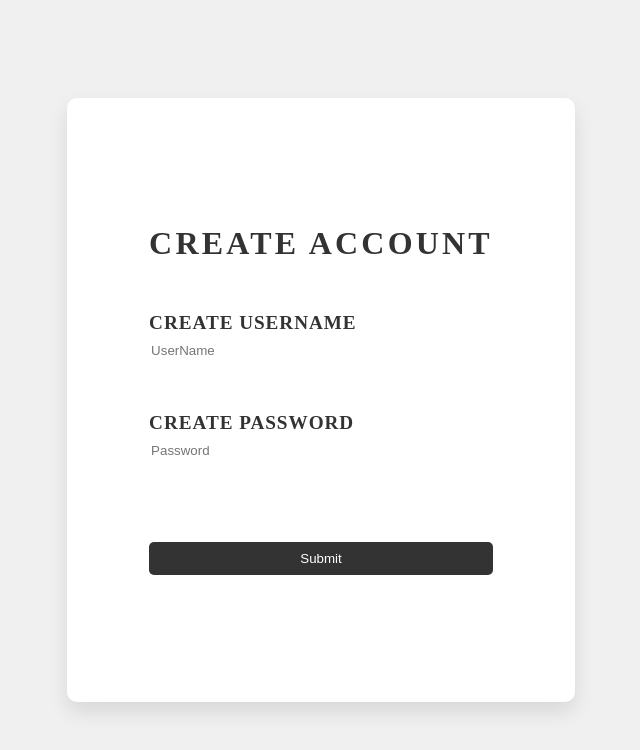
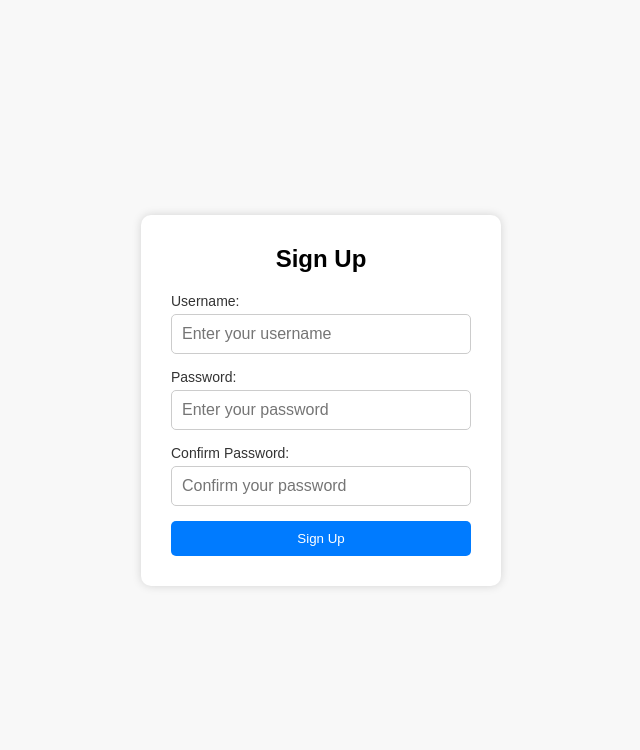
Before and after one commit to KirSpaceB/PersonalHabitTracker, a React (Vite) app in the folder client/: page /SignUp in a window 1280 px wide. Shown: the top 750 px of the page, without its empty margins (319-959 px from the left). Built offline with nearby package versions, Linux system fonts and the light colour scheme.

Commit message:
feat: Refactored signup page

```diff
--- a/client/src/components/FormInput.tsx
+++ b/client/src/components/FormInput.tsx
@@ -2,7 +2,7 @@ import { InputProps } from "../utils/types";
 import styles from '../styles/FormInput.module.css';
 const FormInput: React.FC<InputProps> = ({ type, name, placeholder, value, onChange, error,}) => {
   return (
-    <div>
+    <div className={styles.form_input_container}>
       <input
       className={styles.FormInput_input}
       type={type}
--- a/client/src/components/LoginPage.tsx
+++ b/client/src/components/LoginPage.tsx
@@ -2,7 +2,6 @@ import styles from '../styles/LoginPage.module.css';
 import FormInput from './FormInput';
 import { useState } from 'react';
 import { postUserLogin } from '../services/user-auth';
-import ResuableRoute from './ResuableRoute';
 import { useNavigate } from 'react-router-dom';
 
 const LoginPage = () => {
--- a/client/src/components/SignUpPage.tsx
+++ b/client/src/components/SignUpPage.tsx
@@ -75,48 +75,29 @@ const SignUpPage:React.FC = () => {
 
   const handleChange = (event:React.ChangeEvent<HTMLInputElement | HTMLTextAreaElement>) => {
     const {name, value} = event.target;
-    setFormValues({...formValues, [name]: value});
+  setFormValues({...formValues, [name]: value});
   }
 
-  return(
-    <>
-      <div className={styles.form_pageBody}>
-        <div className={styles.form_container}>
+  return (
+    <div className={styles.signup_container}>
+      <form className={styles.signup_form}>
+        <h2 className={styles.title}>Sign Up</h2>
 
-          <form onSubmit={handleSubmit}>
-            <h3 className={styles.SignUpPage_createaccount_tag}>Create Account</h3>
-
-            <br />
-            <span className={styles.SignUpPage_createusername_container}>Create Username</span>
-            <FormInput
-              type={'text'}
-              placeholder='UserName'
-              name='userName'
-              value={formValues.userName}
-              onChange={handleChange}
-              error={formErrors.userName}
-            />
-
-            <br/>
-            <span className={styles.SignUpPage_createusername_container}>Create Password</span>
-            <FormInput
-              type={'password'}
-              placeholder='Password'
-              name='password'
-              value={formValues.password}
-              onChange={handleChange}
-              error={formErrors.password}
-            />
-
-            <br/>
-            <div className={styles.SignUpPage_submit_container}>
-              <input type='submit' className={styles.SignUpPage_submit_btn}></input>
-            </div>
-          </form>
-
-        </div>
-      </div>
-    </>
+          <div className={styles.form_group}>
+              <label htmlFor="username">Username:</label>
+              <input type="text" id="username" className={styles.form_input} placeholder="Enter your username" />
+          </div>
+          <div className={styles.form_group}>
+              <label htmlFor="password">Password:</label>
+              <input type="password" id="password" className={styles.form_input} placeholder="Enter your password" />
+          </div>
+          <div className={styles.form_group}>
+              <label htmlFor="confirmPassword">Confirm Password:</label>
+              <input type="password" id="confirmPassword" className={styles.form_input} placeholder="Confirm your password" />
+          </div>
+          <button type="submit" className={styles.submit_btn}>Sign Up</button>
+      </form>
+    </div>
   )
 }
 
--- a/client/src/styles/FormInput.module.css
+++ b/client/src/styles/FormInput.module.css
@@ -1,4 +1,13 @@
+
+.form_input_container {
+  display: flex;
+  justify-content: center;
+  align-items: center;
+}
 .FormInput_input {
+  display: flex;
+  justify-content: center;
+  align-items: center;
   width: 15em;
   height: 2.2em;
   margin-bottom: 2em;
--- a/client/src/styles/SignUpPage.module.css
+++ b/client/src/styles/SignUpPage.module.css
@@ -1,74 +1,56 @@
-.form_pageBody {
-  min-width: 100vw;
-  min-height: 100vh;
-  display: flex;
-  align-items: center;
-  justify-content: center;
-  background-color: #f0f0f0;
-}
-
-.form_container {
-  width: 28em;
-  height: 34em;
-  border-radius: 10px;
-  background-color: #ffffff;
-  display: flex;
-  flex-direction: column;
-  align-items: center;
-  justify-content: center;
-  padding: 30px;
-  box-shadow: 0px 10px 20px 0px rgba(0,0,0,0.1);
-  transition: box-shadow 0.3s ease;
-}
-
-.form_container:hover {
-  box-shadow: 0px 15px 30px 0px rgba(0,0,0,0.2);
-}
-
-.SignUpPage_createaccount_tag {
-  color: #333333;
-  font-size: 2em;
-  font-weight: 700;
-  text-transform: uppercase;
-  letter-spacing: 0.1em;
-  margin-bottom: 1em;
-}
-
-.SignUpPage_createusername_container {
-  color: #333333;
-  margin-bottom: 20px;
-  font-size: 1.2em;
-  font-weight: bold;
-  letter-spacing: 0.05em;
-  text-transform: uppercase;
-  width: 100%;
-  text-align: left;
-}
-
-.SignUpPage_submit_btn {
-  color: #ffffff;
-  background-color: #333333;
-  cursor: pointer;
-  border-radius: 5px;
-  transition: background-color 0.3s ease;
-  width: 100%;
-  height: 2.5em;
-  border: none;
-  font-weight: 500;
-  margin-top: 30px;
-}
-
-.SignUpPage_submit_btn:hover {
-  background-color: #666666;
-}
-
-.SignUpPage_submit_container {
-  width: 100%;
+.signup_container {
   display: flex;
   justify-content: center;
   align-items: center;
+  height: 100vh;
+  background-color: #f8f8f8;
+  font-family: Arial, sans-serif;
 }
 
-.form > * {
-  margin-top: 1em;
+.title {
+  margin-bottom: 20px;
+  text-align: center;
 }
+
+.signup_form {
+  display: flex;
+  flex-direction: column;
+  width: 300px;
+  padding: 30px;
+  border-radius: 10px;
+  box-shadow: 0px 0px 10px 0px rgba(0, 0, 0, 0.15);
+  background-color: #fff;
+}
+
+.form_group {
+  display: flex;
+  flex-direction: column;
+  margin-bottom: 15px;
+}
+
+.form_group label {
+  margin-bottom: 5px;
+  font-size: 14px;
+  color: #333;
+}
+
+.form_input {
+  padding: 10px;
+  border-radius: 5px;
+  border: 1px solid #ccc;
+  font-size: 16px;
+}
+
+.submit_btn {
+  padding: 10px;
+  border-radius: 5px;
+  border: none;
+  background-color: #007bff;
+  color: #fff;
+  cursor: pointer;
+  transition: background-color 0.3s ease;
+}
+
+.submit_btn:hover {
+  background-color: #0056b3;
+}
```
